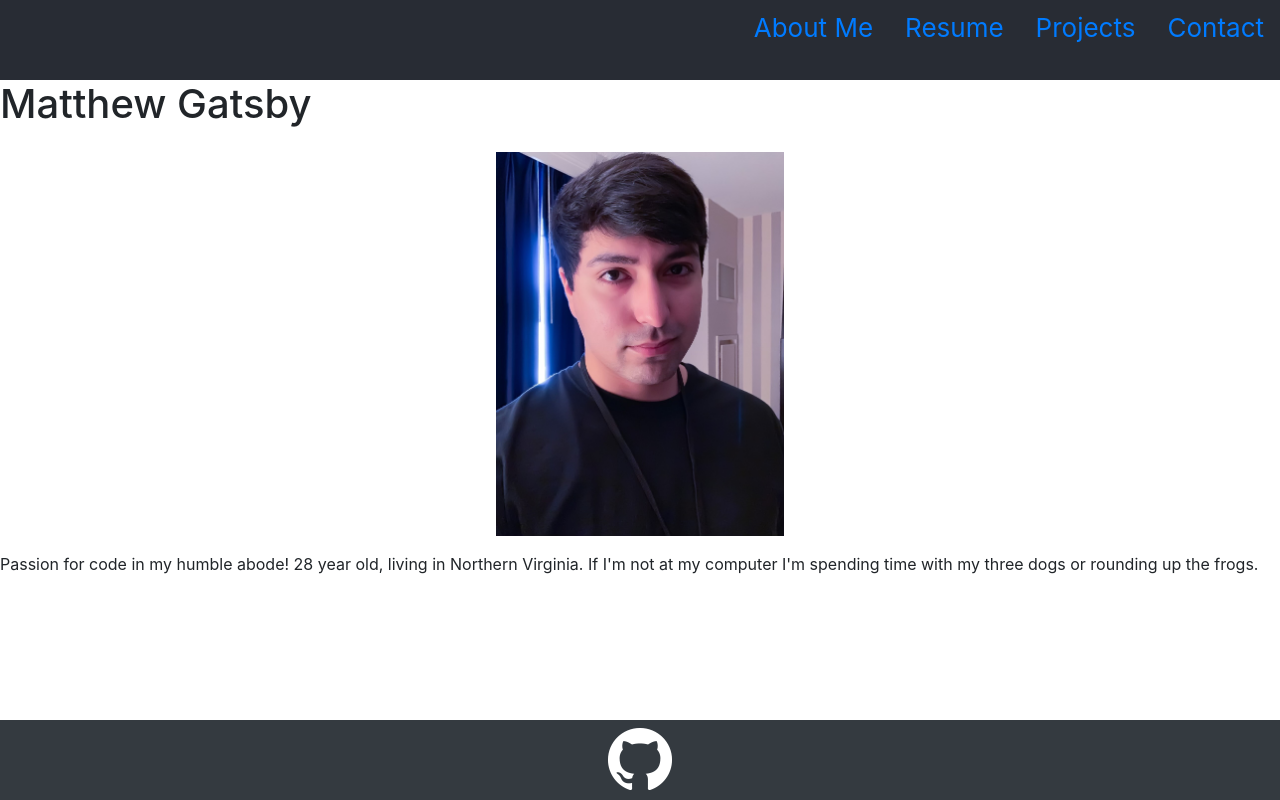
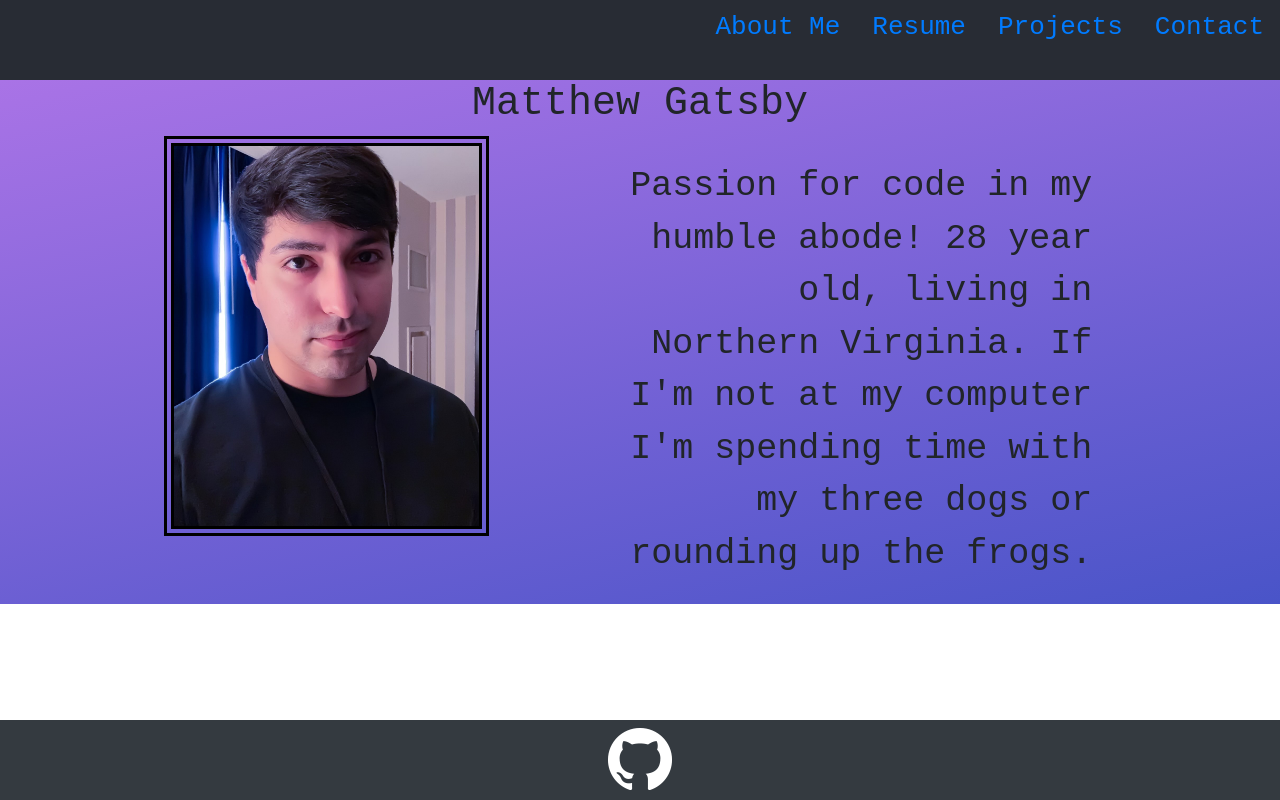
Before and after one commit to mattjgatsby/React-Portfolio, a React (Create React App) app in the folder matt-gatsby-portfolio/: page / in a window 1280 px wide. Built offline with nearby package versions, Linux system fonts and the light colour scheme.

Commit message:
working on custom css for about page

```diff
--- a/matt-gatsby-portfolio/src/App.css
+++ b/matt-gatsby-portfolio/src/App.css
@@ -1,3 +1,7 @@
+* {
+  font-family:'Courier New', Courier, monospace;
+}
+
 .App {
   text-align: center;
 }
@@ -66,3 +70,33 @@
   display: flex;
   align-items: center;
 }
+.custom_style_center {
+  display: block;
+  width: 200px;
+}
+.custom_style_left {
+  display: flex;
+  flex-direction: row;
+  align-items: left;
+  justify-content: right;
+  width: 350px;
+}
+.background {
+  background: rgb(169, 115, 230);
+  background: linear-gradient(
+    167deg,
+    rgba(169, 115, 230, 1) 0%,
+    rgba(73, 84, 200, 1) 100%
+  );
+  background-repeat: repeat;
+  background-size: auto auto;
+}
+.custom_about_image {
+  border: 10px double black;
+  height: 50vh;
+  object-fit: cover;
+  width: 80%;
+}
+.custom_font_size {
+  font-size: 35px;
+}
--- a/matt-gatsby-portfolio/src/components/aboutMe.js
+++ b/matt-gatsby-portfolio/src/components/aboutMe.js
@@ -3,18 +3,24 @@ import mePicture from "../assets/images/Me2019.png";
 
 function About() {
   return (
-    <div>
-      <h1>Matthew Gatsby</h1>
+    <div className="background ">
+      <h1 className="text-center ">Matthew Gatsby</h1>
+      <div className="row d-flex justify-content-center">
+        <div className="col-sm-4">
           <img
-        className="image w-25 p-3 mx-auto d-block"
+            className="custom_about_image "
             src={mePicture}
             alt="me from 2019"
           ></img>
-      <p>
+        </div>
+        <div className="col-sm-5">
+          <p className="text-right m-4 custom_font_size">
             Passion for code in my humble abode! 28 year old, living in Northern
-        Virginia. If I'm not at my computer I'm spending time with my three dogs
-        or rounding up the frogs.
+            Virginia. If I'm not at my computer I'm spending time with my three
+            dogs or rounding up the frogs.
           </p>
+        </div>
+      </div>
     </div>
   );
 }
--- a/matt-gatsby-portfolio/src/components/contact.js
+++ b/matt-gatsby-portfolio/src/components/contact.js
@@ -1,6 +1,11 @@
-import React from "react";
+import React, { useState } from "react";
+import { validateEmail } from "../utils/helpers";
 
 function Contact() {
+  const [email, setEmail] = useState("");
+  const [name, setName] = useState("");
+  const [message, setMessage] = useState("");
+
   return (
     <form className="col-5 mx-auto">
       <div class="form-group">
@@ -16,11 +21,10 @@ function Contact() {
         </small>
       </div>
       <div class="form-group">
-        <label for="exampleInputPassword1">Password</label>
+        <label for="exampleInputPassword1">Name</label>
         <input
-          type="password"
+          type="text"
           class="form-control shadow-lg p-3 bg-white rounded"
-          id="exampleInputPassword1"
         />
       </div>
       <div class="form-group">
```
Lines whose indentation alone changed are shown as unchanged.
